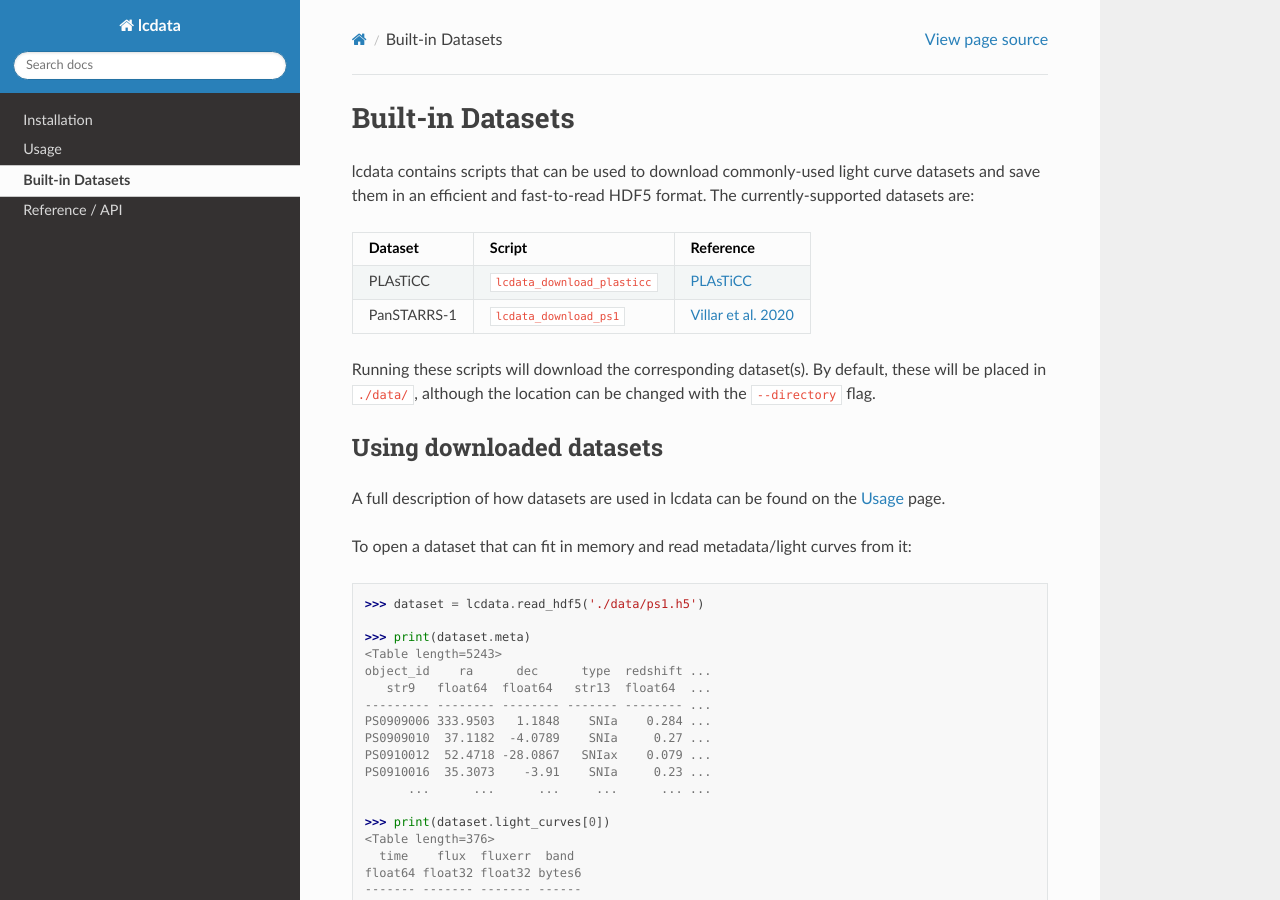
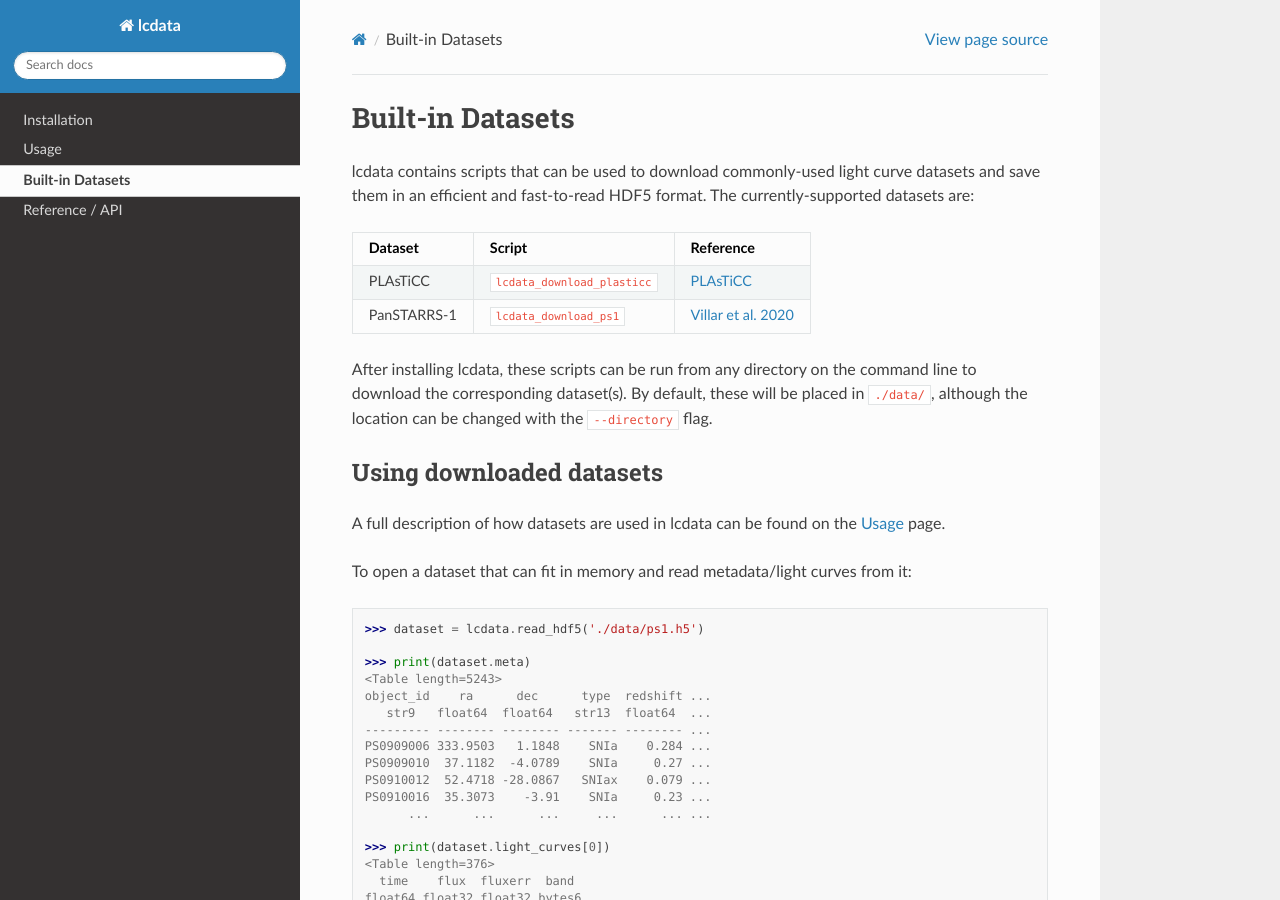
Before and after one commit to LSSTDESC/lcdata, a Sphinx documentation site: the page built from docs/datasets.rst, in a window 1280 px wide and 900 px high. Built offline with Sphinx 7.4.7 and the Read the Docs theme 2.0.0, drawn with Linux system fonts in a browser that asks for light colours.

Commit message:
Update docs for built-in datasets

```diff
--- a/docs/datasets.rst
+++ b/docs/datasets.rst
@@ -13,9 +13,9 @@ PLAsTiCC    ``lcdata_download_plasticc`` `PLAsTiCC <https://plasticc.org>`_
 PanSTARRS-1 ``lcdata_download_ps1``      `Villar et al. 2020 <https://ui.adsabs.harvard.edu/abs/2020ApJ...905...94V>`_
 =========== ============================ =============================================================================
 
-Running these scripts will download the corresponding dataset(s). By default, these will
-be placed in ``./data/``, although the location can be changed with the ``--directory``
-flag.
+After installing lcdata, these scripts can be run from any directory on the command
+line to download the corresponding dataset(s). By default, these will be placed in
+``./data/``, although the location can be changed with the ``--directory`` flag.
 
 Using downloaded datasets
 =========================
```
